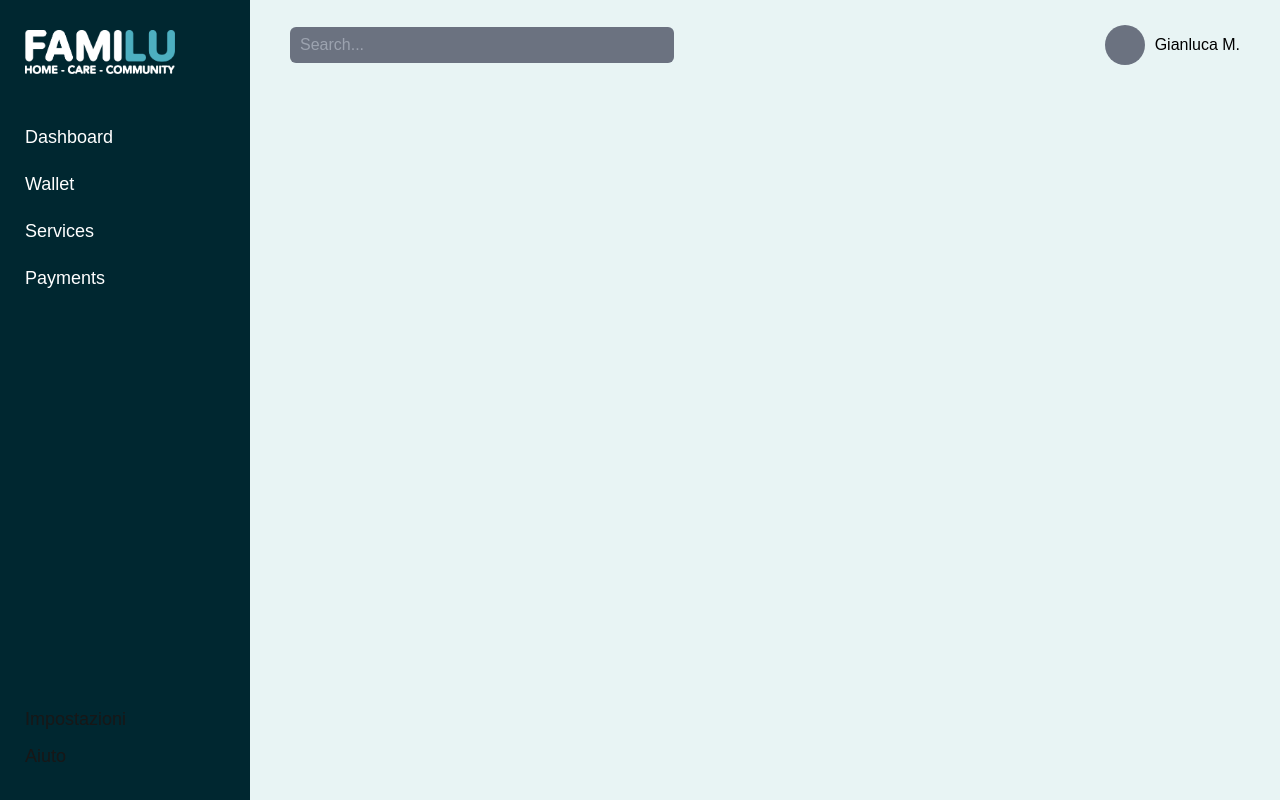
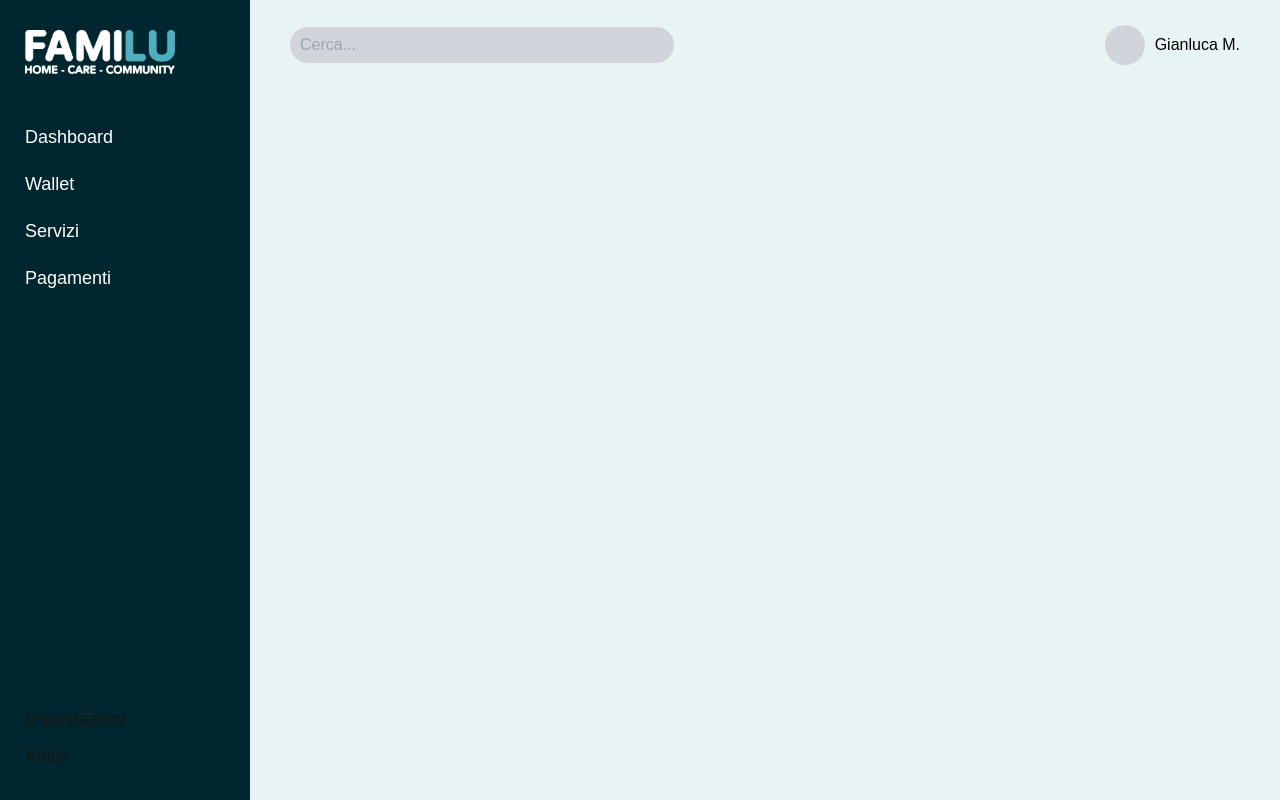
Before and after one commit to alexbusca/familu-frontend, a Next.js app: page / in a window 1280 px wide. Built offline with nearby package versions, Linux system fonts and the light colour scheme.

Commit message:
created cards

```diff
--- a/src/app/components/main-header.js
+++ b/src/app/components/main-header.js
@@ -6,11 +6,11 @@ const MainHeader = () => {
     <div className="header-container">
       <header className="dashboard-header flex justify-between items-center ml-10 mr-10">
         <input
-          className="search-bar bg-gray-500 w-96 h-9 rounded-md"
-          placeholder="Search..."
+          className="search-bar bg-gray-300 w-96 h-9 rounded-full"
+          placeholder="Cerca..."
         />
         <div className="user-profile flex flex-row items-center">
-          <div className="user-img bg-gray-500" alt="User Avatar" />
+          <div className="user-img bg-gray-300" alt="User Avatar" />
           <p className="text-black">Gianluca M.</p>{' '}
           {/* Replace with user's name */}
         </div>
--- a/src/app/components/sidebar.js
+++ b/src/app/components/sidebar.js
@@ -13,8 +13,8 @@ function Sidebar() {
 
           <p><a href="#">Dashboard</a></p>
           <p><a href="#">Wallet</a></p>
-          <p><a href="#">Services</a></p>
-          <p><a href="#">Payments</a></p>
+          <p><a href="#">Servizi</a></p>
+          <p><a href="#">Pagamenti</a></p>
         </div>
         </div>
         <div className="sidebar-menu-bottom">
--- /dev/null
+++ b/src/app/components/user-card.js
@@ -0,0 +1,20 @@
+import React from 'react';
+import PropTypes from 'prop-types';
+
+const UserCard = ({ user }) => {
+    return (
+        <div className="user-card">
+            <h2>{user.name}</h2>
+            <p>{user.email}</p>
+        </div>
+    );
+};
+
+UserCard.propTypes = {
+    user: PropTypes.shape({
+        name: PropTypes.string.isRequired,
+        email: PropTypes.string.isRequired,
+    }).isRequired,
+};
+
+export default UserCard;
```
